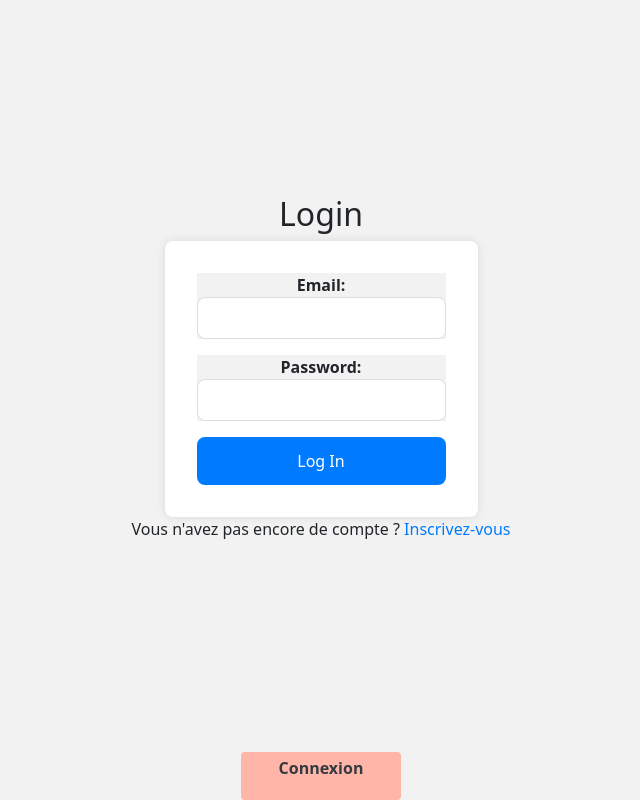
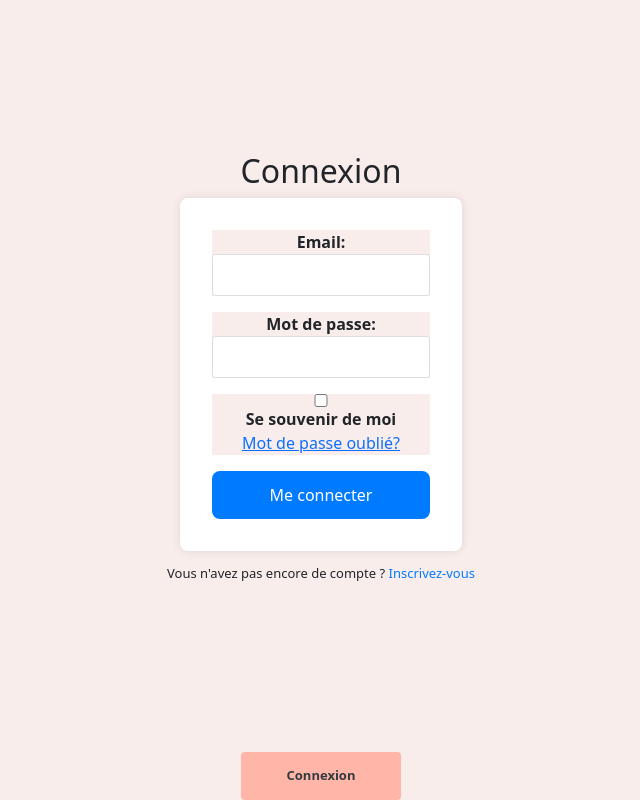
Before and after one commit to clairelacanal/baby-food, a React (Create React App) app: page /connexion in a window 1280 px wide. Shown: the whole page, without its empty margins (319-959 px from the left). Built offline with nearby package versions, Linux system fonts and the light colour scheme.

Commit message:
login on going v2

```diff
--- a/src/Components/Auth/Login/Login.js
+++ b/src/Components/Auth/Login/Login.js
@@ -48,7 +48,7 @@ const LoginForm = () => {
 
   return (
     <div>
-      <h2>Login</h2>
+      <h2>Connexion</h2>
       <form onSubmit={handleSubmit}>
         <div>
           <label htmlFor="email">Email:</label>
@@ -62,7 +62,7 @@ const LoginForm = () => {
           />
         </div>
         <div>
-          <label htmlFor="password">Password:</label>
+          <label htmlFor="password">Mot de passe:</label>
           <input
             type="password"
             id="password"
@@ -72,7 +72,20 @@ const LoginForm = () => {
             required
           />
         </div>
-        <button type="submit">Log In</button>
+        <div className='container-password'>
+          <div className='check-password'>
+            <input
+              type="checkbox"
+              id="remember-me"
+              name="remember-me"
+            />
+            <label htmlFor="remember-me">Se souvenir de moi</label>
+          </div>
+          <div className='forgot-password'>
+            <Link to="/mot-de-passe-oublie" className="forgot-password">Mot de passe oublié?</Link>
+          </div>
+        </div>
+        <button type="submit">Me connecter</button>
       </form>
       <p>
         {`Vous n'avez pas encore de compte ? `}
--- a/src/Components/Auth/Login/Login.scss
+++ b/src/Components/Auth/Login/Login.scss
@@ -3,7 +3,7 @@ div {
     flex-direction: column;
     justify-content: center;
     align-items: center;
-    background-color: #f2f2f2;
+    background-color: #F8EDEB;
     height: 100%;
 
     form {
@@ -13,6 +13,7 @@ div {
       padding: 2rem;
       border-radius: 0.5rem;
       background-color: white;
+      width: 90%;
       box-shadow: 0 0 10px rgba(0, 0, 0, 0.1);
 
       h2 {
@@ -30,7 +31,8 @@ div {
 
         input {
           padding: 0.5rem;
-          border-radius: 0.5rem;
+          width: 100%;
+          border-radius: 0.2rem;
           border: 1px solid #ddd;
           font-size: 1rem;
         }
@@ -53,6 +55,8 @@ div {
 
     p {
       text-align: center;
+      font-size: 13px;
+      margin-top: 1em;
 
       a {
         color: #007bff;
```
